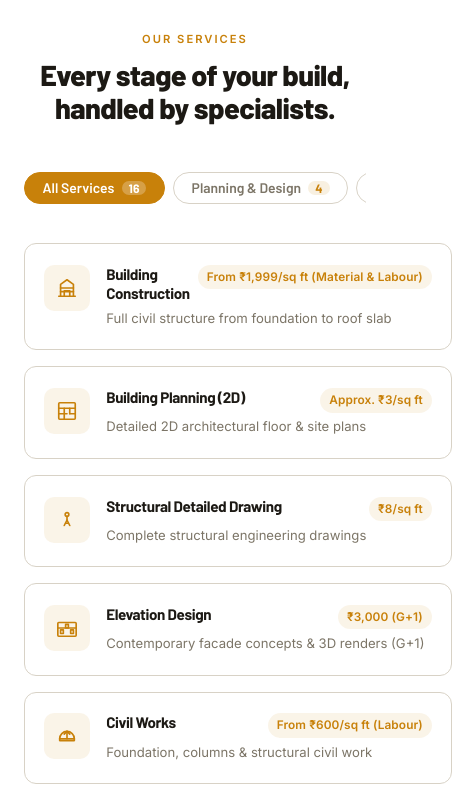
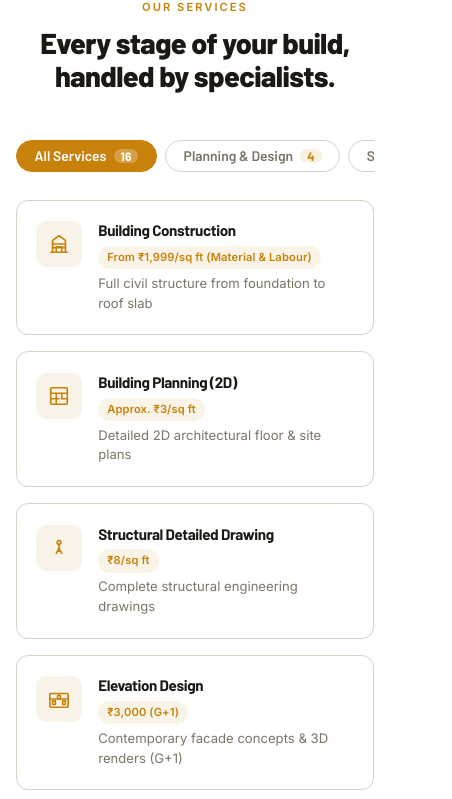
Before and after one commit to Suman-MS-sudo/BuildoraHomes, a React (Vite) app: page / in a window 390 px wide. Shown: the part 6356-7155 px from the top of the page, 452 px wide, since content can reach past the window. Built offline with nearby package versions, Linux system fonts and the light colour scheme.

Commit message:
mobile: fix service cards — stack name/price, fix overflow, reduce padding, tab scroll hint

```diff
--- a/src/App.css
+++ b/src/App.css
@@ -600,6 +600,7 @@
 .services-section { background: #fff; padding: 5rem 1.5rem; }
 
 /* Filter tabs */
+/* Tab bar: fade-right hint for horizontal scroll */
 .svc-tabs-wrap {
   max-width: 1220px;
   margin: 0 auto 2.2rem;
@@ -607,6 +608,7 @@
   -webkit-overflow-scrolling: touch;
   padding-bottom: 4px;
   scrollbar-width: none;
+  position: relative;
 }
 .svc-tabs-wrap::-webkit-scrollbar { display: none; }
 .svc-tabs {
@@ -1807,6 +1809,11 @@
   .stat-div { display: none; }
   /* Services: 1 col on mobile for readability */
   .svc-grid { grid-template-columns: 1fr; }
+  .services-section { padding: 3rem 1rem; }
+  .svc-tabs-wrap { margin-bottom: 1.5rem; }
+  /* Stack service card name + price vertically on mobile */
+  .svc-body-top { flex-direction: column; gap: 0.3rem; align-items: flex-start; }
+  .svc-price { white-space: normal; align-self: flex-start; font-size: 0.7rem; }
   .nav-links {
     display: none;
     position: fixed;
```
